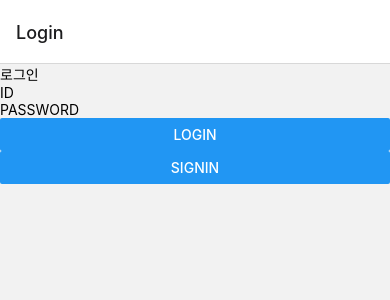
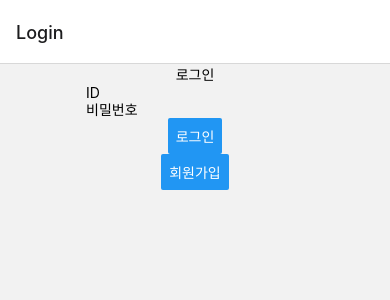
Before and after one commit to charBS0701/GNU_CLUB, a React Native app: screen /Login in a window 390 px wide. Shown: the top 300 px of the page. Built offline with nearby package versions, Linux system fonts and the light colour scheme.

Commit message:
add axios
axios (데이터베이스 사용할 때 이용)

```diff
--- a/package.json
+++ b/package.json
@@ -18,6 +18,7 @@
     "@types/node": "^17.0.22",
     "@types/react": "^17.0.42",
     "@types/react-dom": "^17.0.14",
+    "axios": "^0.27.2",
     "expo": "~45.0.0",
     "expo-status-bar": "~1.3.0",
     "react": "17.0.2",
--- a/routes/Login.tsx
+++ b/routes/Login.tsx
@@ -2,17 +2,21 @@ import React from 'react';
 import {View,Text,Button, TextInput} from 'react-native';
 import styled from 'styled-components/native';
 
+const Main = styled.View`
+    display: flex;
+    justify-content: center;
+    align-items: center;
+`;
+
 const Login = ({navigation}) => {
     return (
-        <View>
+        <Main>
             <Text>로그인</Text>
-            {<View>
                 <TextInput placeholder='ID'/>
-                <TextInput placeholder='PASSWORD'/>
-                <Button title='Login' onPress={() => navigation.navigate('Main')}/>
-                <Button title='SignIn' onPress={() => navigation.navigate('SignIn')}/>
-            </View>}
-        </View>
+                <TextInput placeholder='비밀번호'/>
+                <Button title='로그인' onPress={() => navigation.navigate('Main')}/>
+                <Button title='회원가입' onPress={() => navigation.navigate('SignIn')}/>
+        </Main>
     );
 };
 
--- a/routes/Ranking.tsx
+++ b/routes/Ranking.tsx
@@ -1,6 +1,12 @@
 import React from 'react';
 import {View,Text, Button} from 'react-native';
 import styled from 'styled-components/native';
+
+const Main = styled.View`
+    display: flex;
+    justify-content: center;
+    align-items: center;
+`;
 
 const Club = styled.Text`
   font-size: 22px;
@@ -15,7 +21,7 @@ const Inline = styled.View`
 
 const Ranking = ({navigation}) => {
     return (
-        <View>
+        <Main>
             <Inline>
               <Text>1</Text>
               <Club onPress={() => navigation.navigate('Club')}>동아리 1</Club>
@@ -36,7 +42,7 @@ const Ranking = ({navigation}) => {
               <Club onPress={() => navigation.navigate('Club')}>동아리 4</Club>
               <Text>icon</Text>
             </Inline>
-          </View>
+          </Main>
     );
 };
 
--- a/routes/SignIn.tsx
+++ b/routes/SignIn.tsx
@@ -2,15 +2,25 @@ import React from 'react';
 import {View,Text, TextInput, Button} from 'react-native';
 import styled from 'styled-components/native';
 
+const Main = styled.View`
+    display: flex;
+    justify-content: center;
+    align-items: center;
+`;
+
+const Content = styled.View`
+  margin: 5%;
+`;
+
 const SignIn = ({navigation}) => {
     return (
-        <View>
+        <Main>
             <Text>회원가입</Text>
-            <TextInput placeholder='ID'/>
-            <TextInput placeholder='비밀번호'/>
-            <TextInput placeholder='비밀번호 확인'/>
-            <Button title='회원가입' onPress={() => navigation.goBack()}/>
-        </View>
+                <TextInput placeholder='ID'/>
+                <TextInput placeholder='비밀번호'/>
+                <TextInput placeholder='비밀번호 확인'/>
+                <Button title='회원가입' onPress={() => navigation.goBack()}/>
+        </Main>
     );
 };
 
```
Also changed, not shown: 1 other file (tests, documents, lock files or other folders).
